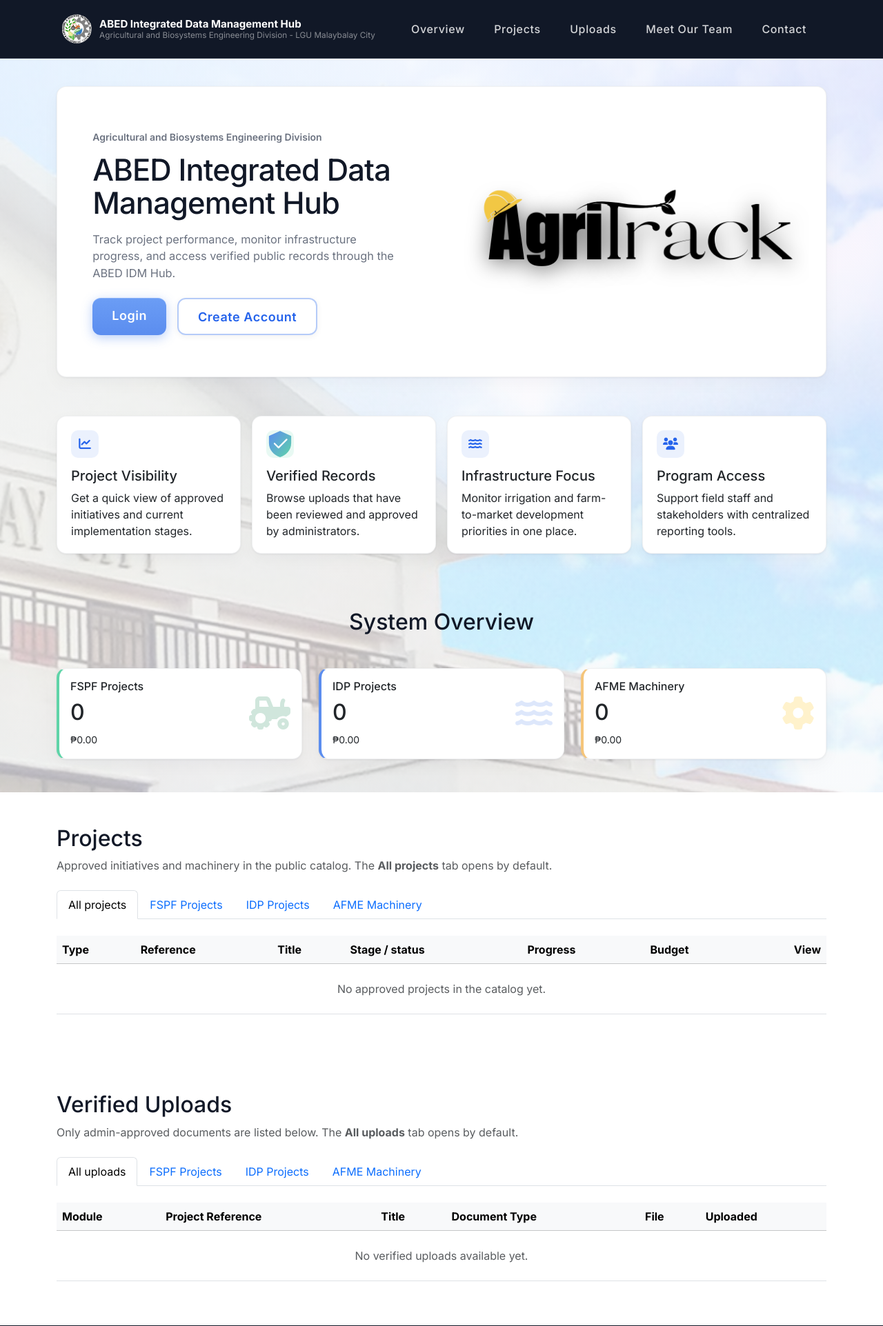
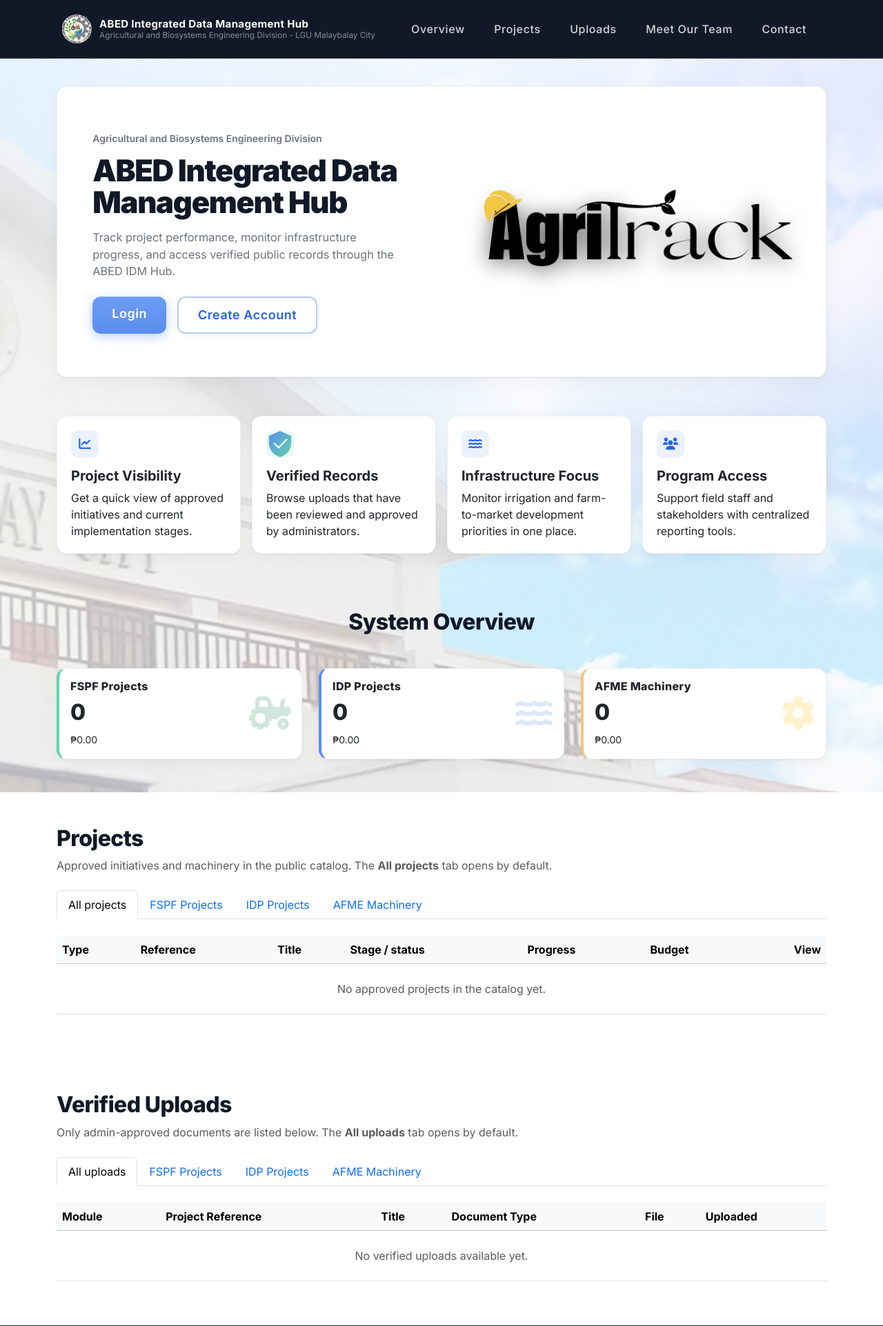
Before and after one commit to rjgrl/abed-hub, a PHP site: page / in a window 1280 px wide. Shown: the top 1923 px of the page at 69% size. Run offline with PHP 8.4, Linux system fonts and the light colour scheme; data that the repository does not hold is empty.

Commit message:
commit utro

```diff
--- a/assets/css/style.css
+++ b/assets/css/style.css
@@ -3,7 +3,7 @@
    Folder map & troubleshooting: STRUCTURE.txt (repo root)
    ======================================== */
 
-@import url("https://fonts.googleapis.com/css2?family=Inter:wght@400;500;600;700&display=swap");
+@import url("https://fonts.googleapis.com/css2?family=Inter:wght@400;500;600;700;800;900&display=swap");
 
 :root {
   /* Reference-aligned SaaS palette */
@@ -1205,6 +1205,8 @@ body.public-home > footer.public-footer {
   display: block;
   font-size: clamp(0.76rem, 1.2vw, 0.88rem);
   line-height: 1.15;
+  font-weight: 800;
+  letter-spacing: 0.02em;
 }
 
 .public-brand-subtitle {
@@ -1336,15 +1338,29 @@ body.public-home > footer.public-footer {
 
 .public-hero-title {
   font-size: clamp(2rem, 3.4vw, 3.4rem);
-  line-height: 1.1;
-  letter-spacing: -0.02em;
+  line-height: 1.05;
+  letter-spacing: -0.03em;
   margin-bottom: 1rem;
+  font-weight: 900;
+  color: var(--app-text);
+  -webkit-font-smoothing: antialiased;
+  text-rendering: optimizeLegibility;
 }
 
 .public-hero-description {
   font-size: 1.02rem;
   color: var(--app-muted);
   max-width: 560px;
+}
+
+/* Homepage section titles: heavier than default Bootstrap headings */
+body.public-home h2 {
+  font-weight: 800;
+  letter-spacing: -0.02em;
+}
+
+body.public-home .public-feature-card h3 {
+  font-weight: 700;
 }
 
 /* Hero CTAs: slightly larger and easier to spot without dominating the layout */
@@ -1469,6 +1485,13 @@ body.public-home > footer.public-footer {
 
 .public-home .stat-card.afme {
   border-left-color: #f5c57a;
+}
+
+/* System Overview: make FSPF / IDP / AFME labels read as strong titles */
+.public-home .stat-card .card-title {
+  font-weight: 800;
+  letter-spacing: 0.02em;
+  color: #374151;
 }
 
 .public-home .stat-icon {
```
